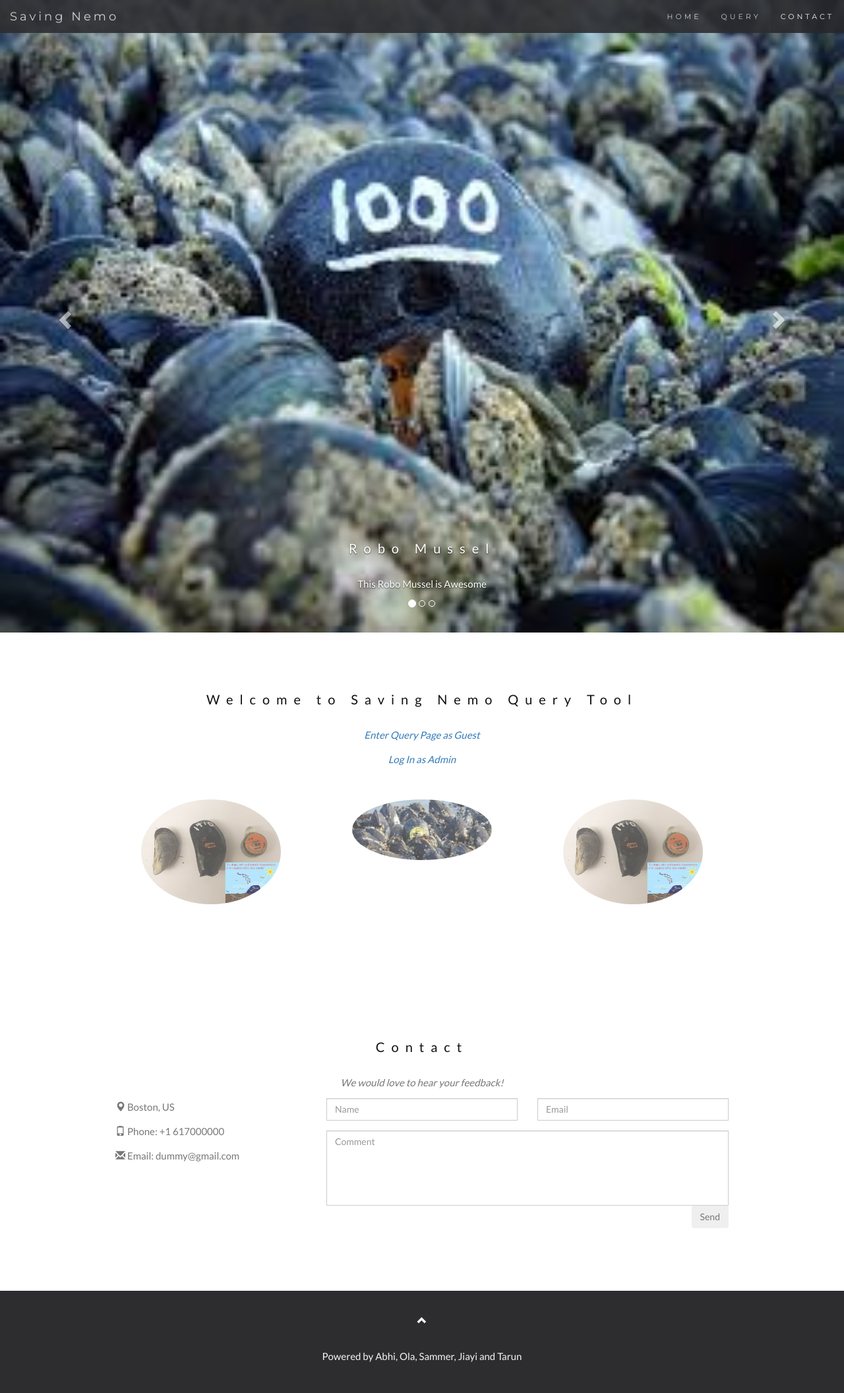
After one commit to DefendersOfNemo/SavingNemo, a Flask app: template client/templates/index.html in a window 1280 px wide. The commit adds this page. Shown: the whole page at 66% size. Run offline with Flask 2, Linux system fonts and the light colour scheme; the template is opened without the code that fills it, so the values that code supplies are empty; some libraries are stand-ins or nearby versions.

Commit message:
updating branch

```diff
--- a/client/static/script.js
+++ b/client/static/script.js
@@ -306,6 +306,7 @@ $(function() {
                     options.append("</table>")
                     button.empty()
                     button.append("<a href=\"/download\" class=\"btn btn-info btn-lg\" role=\"button\"><span class=\"glyphicon glyphicon-download\"></span> Download All Data</a>")
+                    document.location.href = "#here";
                 }
             });
         }
--- /dev/null
+++ b/client/templates/index.html
@@ -0,0 +1,289 @@
+<!DOCTYPE html>
+<html lang="en">
+<head>
+  <title>Saving Nemo</title>
+  <meta charset="utf-8">
+  <meta name="viewport" content="width=device-width, initial-scale=1">
+  <link rel="stylesheet" href="http://maxcdn.bootstrapcdn.com/bootstrap/3.3.6/css/bootstrap.min.css">
+  <link href="http://fonts.googleapis.com/css?family=Montserrat" rel="stylesheet" type="text/css">
+  <link href="http://fonts.googleapis.com/css?family=Lato" rel="stylesheet" type="text/css">
+  <script src="https://ajax.googleapis.com/ajax/libs/jquery/1.12.0/jquery.min.js"></script>
+  <script src="http://maxcdn.bootstrapcdn.com/bootstrap/3.3.6/js/bootstrap.min.js"></script>
+  <style>
+  body {
+    font: 400 15px/1.8 Lato, sans-serif;
+    color: #777;
+  }
+
+    /* Overwrite default styles of h3 and h4 */
+  h3, h4 {
+    margin: 10px 0 30px 0;
+    letter-spacing: 10px;
+    font-size: 20px;
+    color: #111;
+  }
+
+  .navbar {
+    font-family: Montserrat, sans-serif;
+   }
+
+  /* Remove rounded borders on input fields */
+  .form-control {
+      border-radius: 0;
+  }
+
+  /* Disable the ability to resize textareas */
+  textarea {
+      resize: none;
+  }
+
+  .container {
+      padding: 80px 120px;
+  }
+  .robomussel {
+    border: 10px solid transparent;
+    margin-bottom: 25px;
+    width: 80%;
+    height: 80%;
+    opacity: 0.7;
+  }
+  .robomussel:hover {
+      border-color: #f1f1f1;
+  }
+
+  .carousel-inner img {
+    /*-webkit-filter: grayscale(90%);*/
+    /*filter: grayscale(90%);  make all photos black and white  */
+    width: 100%; /* Set width to 100% */
+    margin: auto;
+  }
+
+  .carousel-caption h3 {
+      color: #fff !important;
+  }
+
+  @media (max-width: 600px) {
+      .carousel-caption {
+          display: none; /* Hide the carousel text when the screen is less than 600 pixels wide */
+      }
+  }
+
+  /* Add a dark background color with a little bit see-through */
+.navbar {
+    margin-bottom: 0;
+    background-color: #2d2d30;
+    border: 0;
+    font-size: 11px !important;
+    letter-spacing: 4px;
+    opacity:0.9;
+  }
+
+  /* Add a gray color to all navbar links */
+  .navbar li a, .navbar .navbar-brand {
+      color: #d5d5d5 !important;
+  }
+
+  /* On hover, the links will turn white */
+  .navbar-nav li a:hover {
+      color: #fff !important;
+  }
+
+  /* The active link */
+  .navbar-nav li.active a {
+      color: #fff !important;
+      background-color:#29292c !important;
+  }
+
+  /* Remove border color from the collapsible button */
+  .navbar-default .navbar-toggle {
+      border-color: transparent;
+  }
+
+
+  /* Add a dark background color to the footer */
+  footer {
+      background-color: #2d2d30;
+      color: #f5f5f5;
+      padding: 32px;
+  }
+
+  footer a {
+      color: #f5f5f5;
+  }
+
+  footer a:hover {
+      color: #777;
+      text-decoration: none;
+  }
+  </style>
+</head>
+<body id="home" data-spy="scroll" data-target=".navbar" data-offset="50">
+
+  <nav class="navbar navbar-default navbar-fixed-top">
+  <div class="container-fluid">
+    <div class="navbar-header">
+      <button type="button" class="navbar-toggle" data-toggle="collapse" data-target="#myNavbar">
+        <span class="icon-bar"></span>
+        <span class="icon-bar"></span>
+        <span class="icon-bar"></span>
+      </button>
+      <a class="navbar-brand" href="#">Saving Nemo</a>
+    </div>
+    <div class="collapse navbar-collapse" id="myNavbar">
+      <ul class="nav navbar-nav navbar-right">
+        <li><a href="#home">HOME</a></li>
+        <li><a href="#query">QUERY</a></li>
+<!--         <li><a href="#login">LOGIN</a></li> -->
+        <li><a href="#contact">CONTACT</a></li>
+      </ul>
+    </div>
+  </div>
+  </nav>
+
+  <div id="myCarousel" class="carousel slide" data-ride="carousel">
+  <!-- Indicators -->
+  <ol class="carousel-indicators">
+    <li data-target="#myCarousel" data-slide-to="0" class="active"></li>
+    <li data-target="#myCarousel" data-slide-to="1"></li>
+    <li data-target="#myCarousel" data-slide-to="2"></li>
+  </ol>
+
+  <!-- Wrapper for slides -->
+  <div class="carousel-inner" role="listbox">
+    <div class="item active">
+      <img src="../static/robomussel3.jpg" alt="RoboMussel" width="1200" height="300">
+      <div class="carousel-caption">
+        <h3>Robo Mussel</h3>
+        <p>This Robo Mussel is Awesome</p>
+      </div>
+    </div>
+
+    <div class="item">
+      <img src="../static/boston.jpg" alt="Boston" width="1200" height="300">
+      <div class="carousel-caption">
+        <h3>Did You Know?</h3>
+        <p>Robomussel is Found in Water.</p>
+      </div>
+    </div>
+
+    <div class="item">
+      <img src="../static/developer.jpg" alt="Developer" width="1200" height="300">
+      <div class="carousel-caption">
+        <h3>Seeking Internship</h3>
+        <p>Shameless plug.</p>
+      </div>
+    </div>
+  </div>
+
+  <!-- Left and right controls -->
+  <a class="left carousel-control" href="#myCarousel" role="button" data-slide="prev">
+    <span class="glyphicon glyphicon-chevron-left" aria-hidden="true"></span>
+    <span class="sr-only">Previous</span>
+  </a>
+  <a class="right carousel-control" href="#myCarousel" role="button" data-slide="next">
+    <span class="glyphicon glyphicon-chevron-right" aria-hidden="true"></span>
+    <span class="sr-only">Next</span>
+  </a>
+</div>
+  <div id="query" class = "container text-center">
+    <h3>Welcome to Saving Nemo Query Tool</h3>
+    {% if not session.logged_in %}
+      <p><em><a href="{{ url_for('query') }}">Enter Query Page as Guest</a></em></p>
+      <p><em><a href="{{ url_for('login') }}">Log In as Admin</a></em></p>
+    {% else %}
+      <p><em><a href="{{ url_for('query') }}">Enter Query Page as Admin</a></em></p>
+    {% endif %}
+    <br>
+    <div class="row">
+      <div class="col-sm-4">
+        <a href="#mussel1" data-toggle="collapse">
+          <img src="../static/robomussel.jpg" class="img-circle robomussel" alt="RoboMussel">
+        </a>
+        <div id="mussel1" class="collapse">
+          <p> RoboMussel</p>
+          <p> Biomimic...since 1999</p>
+        </div>
+      </div>
+      <div class="col-sm-4">
+        <a href="#mussel2" data-toggle="collapse">
+          <img src="../static/robomussel2.jpg" class="img-circle robomussel" alt="RoboMussel">
+        </a>
+        <div id="mussel2" class="collapse">
+          <p> RoboMussel</p>
+          <p> Biomimic...since 2004</p>
+        </div>
+      </div>
+     <div class="col-sm-4">
+        <a href="#mussel3" data-toggle="collapse">
+          <img src="../static/robomussel.jpg" class="img-circle robomussel" alt="RoboMussel">
+        </a>
+        <div id="mussel3" class="collapse">
+          <p> RoboMussel</p>
+          <p> Biomimic...since 1999</p>
+        </div>
+      </div>
+    </div>
+  </div>
+
+  <div id="contact" class="container">
+  <h3 class="text-center">Contact</h3>
+  <p class="text-center"><em>We would love to hear your feedback!</em></p>
+  <div class="row test">
+    <div class="col-md-4">
+      <p><span class="glyphicon glyphicon-map-marker"></span> Boston, US</p>
+      <p><span class="glyphicon glyphicon-phone"></span> Phone: +1 617000000</p>
+      <p><span class="glyphicon glyphicon-envelope"></span> Email: dummy@gmail.com</p>
+    </div>
+    <div class="col-md-8">
+      <div class="row">
+        <div class="col-sm-6 form-group">
+          <input class="form-control" id="name" name="name" placeholder="Name" type="text" required>
+        </div>
+        <div class="col-sm-6 form-group">
+          <input class="form-control" id="email" name="email" placeholder="Email" type="email" required>
+        </div>
+      </div>
+      <textarea class="form-control" id="comments" name="comments" placeholder="Comment" rows="5"></textarea>
+      <div class="row">
+        <div class="col-md-12 form-group">
+          <button class="btn pull-right" type="submit">Send</button>
+        </div>
+      </div>
+    </div>
+  </div>
+</div>
+
+  <footer class="text-center">
+    <a class="up-arrow" href="#home" data-toggle="tooltip" title="TO TOP">
+      <span class="glyphicon glyphicon-chevron-up"></span>
+    </a><br><br>
+    <p>Powered by Abhi, Ola, Sammer, Jiayi and Tarun</p>
+  </footer>
+
+  <script>
+  $(document).ready(function(){
+    // Initialize Tooltip
+    $('[data-toggle="tooltip"]').tooltip();
+    // Add smooth scrolling to all links in navbar + footer link
+    $(".navbar a, footer a[href='#home']").on('click', function(event) {
+
+    // Prevent default anchor click behavior
+    event.preventDefault();
+
+    // Store hash
+    var hash = this.hash;
+
+    // Using jQuery's animate() method to add smooth page scroll
+    // The optional number (900) specifies the number of milliseconds it takes to scroll to the specified area
+    $('html, body').animate({
+      scrollTop: $(hash).offset().top
+    }, 900, function(){
+
+      // Add hash (#) to URL when done scrolling (default click behavior)
+      window.location.hash = hash;
+      });
+    });
+  })
+</script>
+</body>
+</html>
--- a/client/templates/query.html
+++ b/client/templates/query.html
@@ -72,7 +72,7 @@
         <div class="query-box container">
             <strong class="text-danger"><em>fields marked with * are compulsory</em></strong>
             <br><br>
-            <form action="" method="get" id="query" data-toggle="validator" onsubmit="return false;" name="query" role="form" type="">
+            <form action="" method="get" id="query" data-toggle="validator" onsubmit="return false;" name="query" role="form" type="" onsubmit="">
                 <!-- first row in query form -->
                 <div class="row">
                     <div class="col-md-3 form-group">
@@ -174,6 +174,7 @@
         {% if error %}
             <p class="error"><strong>Error:</strong> {{ error }}
         {% endif %}
+        <a name="here"></a>
         <div class="container" id="query-results-table" >
             <div id="title">
             </div>
```
